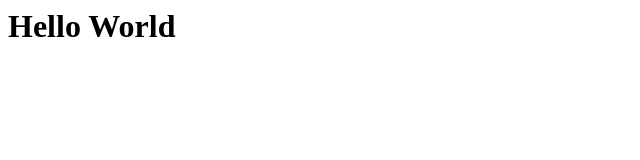
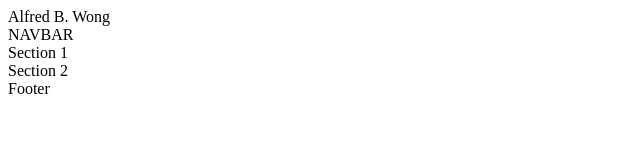
Before and after one commit to alfredbwong/DevSiteA, a plain HTML site: page index.html in a window 1280 px wide. Shown: the whole page, without its empty margins (0-640 px from the left). Drawn offline with Linux system fonts and the light colour scheme.

Commit message:
Add initial structure of website

```diff
--- a/index.html
+++ b/index.html
@@ -1 +1,25 @@
-<h1>Hello World</h1>
+<!DOCTYPE html>
+
+<head>
+    <title>Alfred B. Wong</title>
+    <meta charset="utf-8">
+    <meta name="viewport" content="width=device-width, initial-scale=1">
+</head>
+
+<body>
+    <header>
+        <span>Alfred B. Wong</span>
+    </header>
+    <nav>
+        NAVBAR
+    </nav>
+    <section>
+        Section 1
+    </section>
+    <section>
+        Section 2
+    </section>
+    <footer>
+        Footer
+    </footer>
+</body>
```
